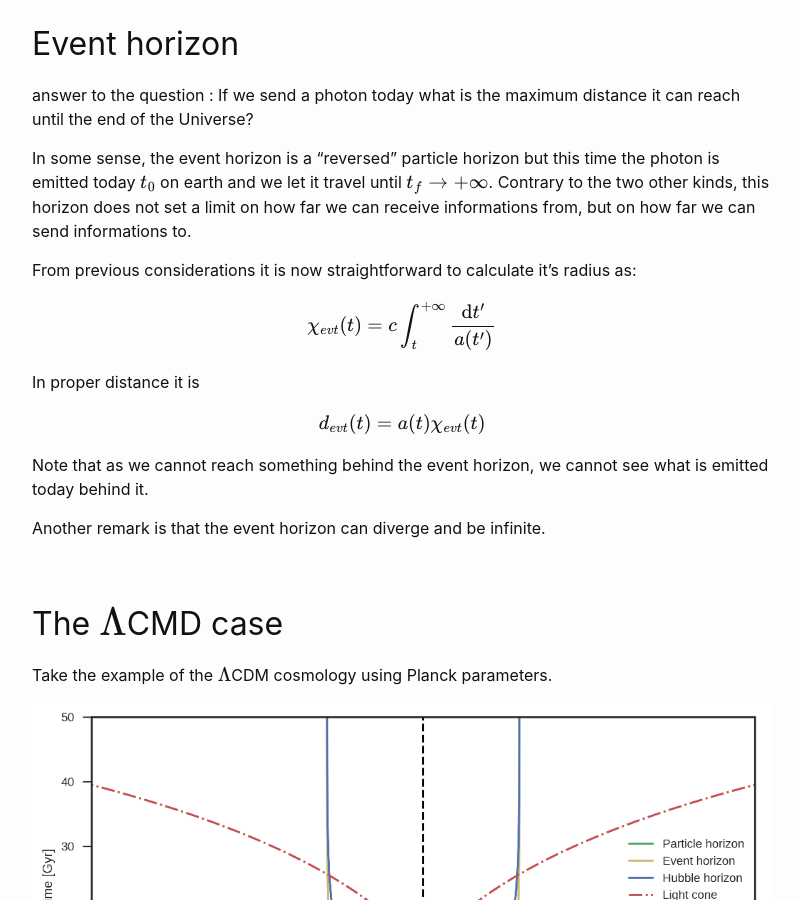
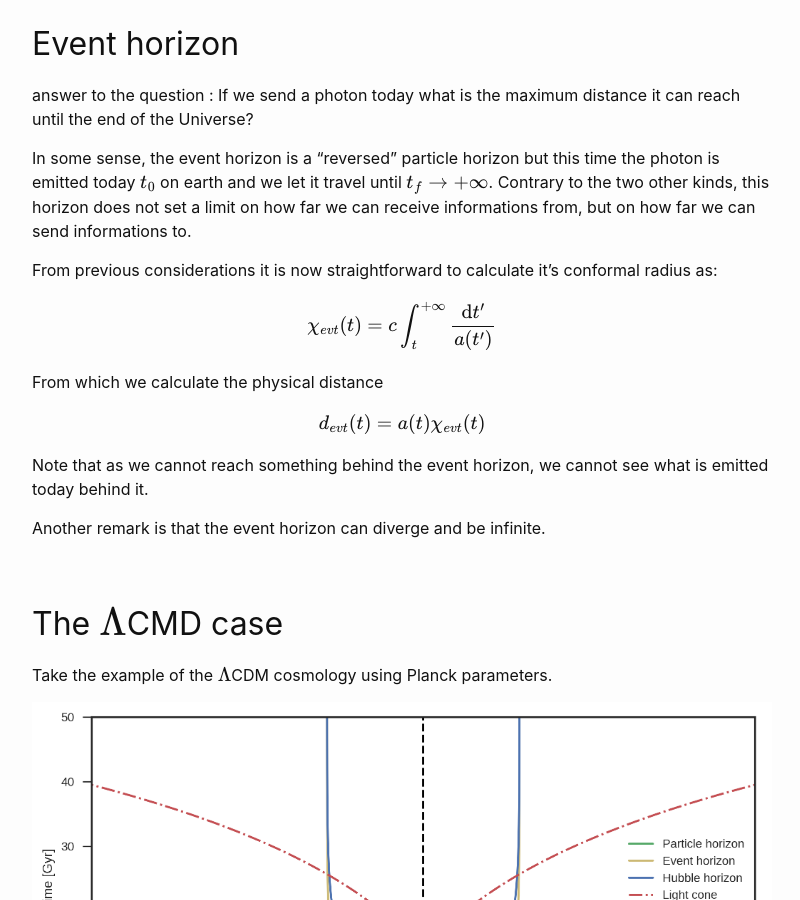
Before and after one commit to YoloNomy/YoloNomy.github.io, a Jekyll site: the page built from codes/cosmo/horizons.md, in a window 1280 px wide and 900 px high, scrolled down 2709 px. Shown: the whole window, without its empty margins (238-1038 px from the left). Built offline with Jekyll 4.4.1, drawn with Linux system fonts in a browser that asks for light colours; formulas are drawn with MathJax 3.

Commit message:
Update horizons.md

```diff
--- a/codes/cosmo/horizons.md
+++ b/codes/cosmo/horizons.md
@@ -103,13 +103,13 @@ answer to the question : If we send a photon today what is the maximum distance
 
 In some sense, the event horizon is a "reversed" particle horizon but this time the photon is emitted today $t_0$ on earth and we let it travel until $t_f \to +\infty$. Contrary to the two other kinds, this horizon does not set a limit on how far we can receive informations from, but on how far we can send informations to.
 
-From previous considerations it is now straightforward to calculate it's radius as:
+From previous considerations it is now straightforward to calculate it's conformal radius as:
 
 $$
 \chi_{evt}(t) = c\int_{t}^{+\infty} \frac{\text{d}t'}{a(t')}
 $$
 
-In proper distance it is
+From which we calculate the physical distance
 
 $$
 d_{evt}(t) = a(t)\chi_{evt}(t)
```
